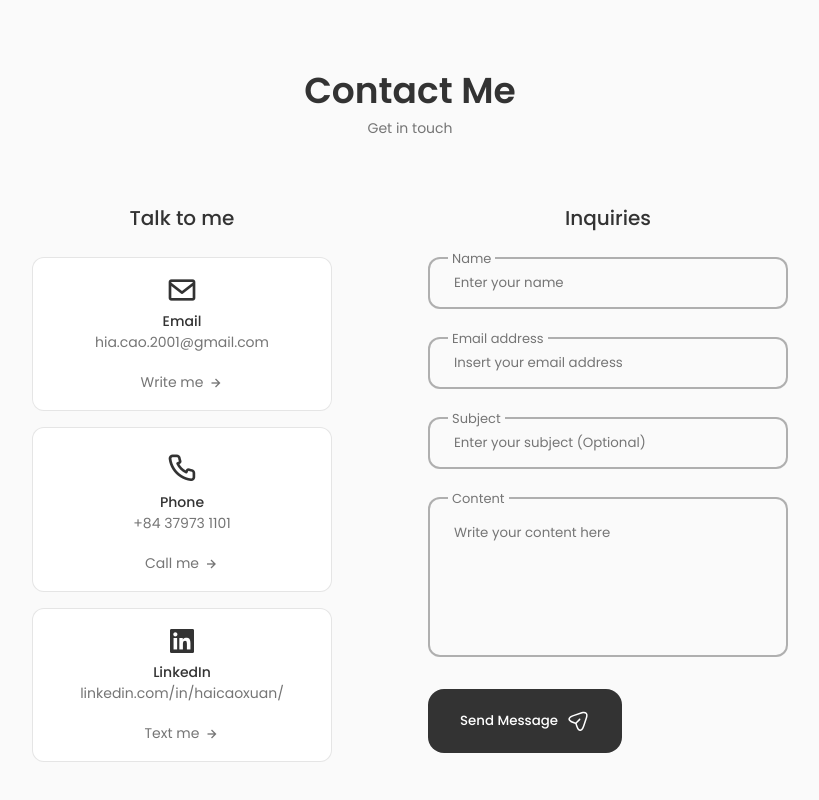
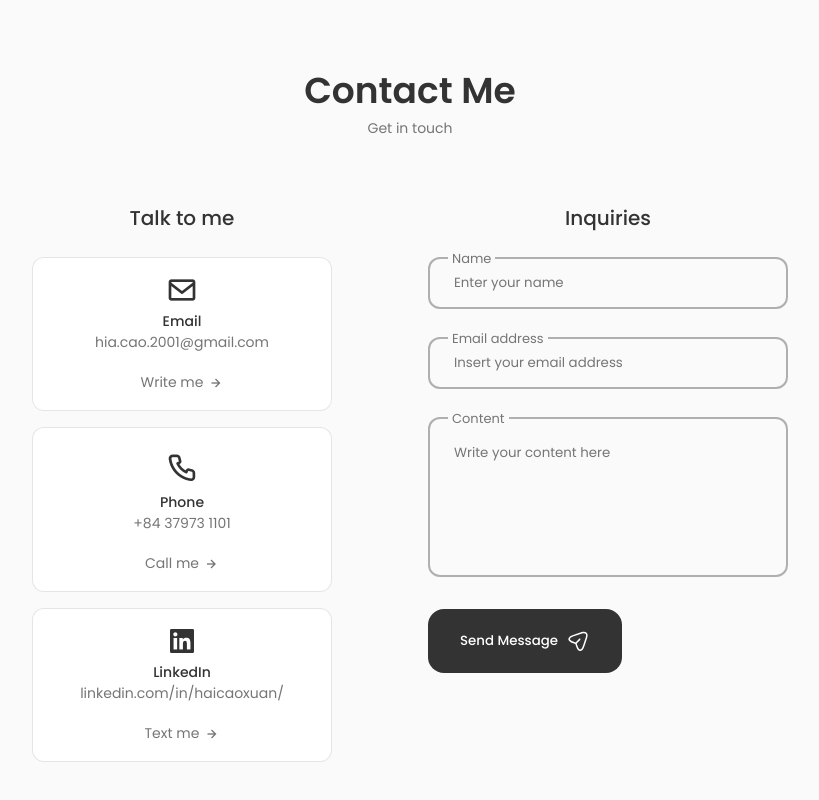
Before and after one commit to SShindow/portfolio, a React (Create React App) app: page / in a window 1280 px wide. Shown: the part 3913-4713 px from the top of the page, without its empty margins (230-1049 px from the left). Built offline with nearby package versions, Linux system fonts and the light colour scheme.

Commit message:
implement-emailjs

```diff
--- a/package.json
+++ b/package.json
@@ -3,9 +3,11 @@
   "version": "0.1.0",
   "private": true,
   "dependencies": {
+    "@emailjs/browser": "^3.11.0",
     "@testing-library/jest-dom": "^5.16.5",
     "@testing-library/react": "^13.4.0",
     "@testing-library/user-event": "^13.5.0",
+    "emailjs-com": "^3.2.0",
     "react": "^18.2.0",
     "react-dom": "^18.2.0",
     "react-scripts": "^5.0.1",
--- a/src/components/contact/Contact.jsx
+++ b/src/components/contact/Contact.jsx
@@ -1,7 +1,20 @@
-import React from "react";
+import React, { useRef } from "react";
 import "./contact.css";
+import emailjs from '@emailjs/browser';
 
 const Contact = () => {
+    const form = useRef();
+
+    const sendEmail = (e) => {
+    e.preventDefault();
+
+    emailjs.sendForm('service_0tb2zmj', 'template_4h6pm7l', form.current, '4iWAWzfaPn5LXhQ22')
+        .then((result) => {
+        console.log(result.text);
+        }, (error) => {
+        console.log(error.text);
+        });
+    };
     return (
     <section className="contact section" id="contact">
       <h2 className="section__title">Contact Me</h2>
@@ -59,7 +72,8 @@ const Contact = () => {
 
         <div className="contact__content">
             <h3 className="contact__title">Inquiries</h3>
-          <form className="contact__form">
+            <form className="contact__form"
+            ref={form} onSubmit={sendEmail}>
             <div className="contact__form-div">
                 <label className="contact__form-tag">
                 Name
@@ -81,18 +95,6 @@ const Contact = () => {
                 name="email"
                 className="contact__form-input"
                 placeholder="Insert your email address"
-              />
-            </div>
-
-            <div className="contact__form-div">
-              <label htmlFor="" className="contact__form-tag">
-                Subject
-              </label>
-              <input
-                type="text"
-                name="subject"
-                className="contact__form-input"
-                placeholder="Enter your subject (Optional)"
             />
             </div>
 
--- a/src/components/contact/contact.css
+++ b/src/components/contact/contact.css
@@ -111,12 +111,17 @@
 /* Breakpoints */
 /* For large devices */
 @media screen and (max-width: 992px){
-
+    .contact__container{
+        column-gap: 3rem;
+    }
 }
 
 /* For medium devices */
 @media screen and (max-width: 768px){
-
+    .contact__container{
+        grid-template-columns: 1fr;
+        row-gap: 3rem;
+    }
 }
 @media screen and (max-width: 576px){
 
```
Also changed, not shown: 1 other file (tests, documents, lock files or other folders). Lines whose indentation alone changed are shown as unchanged.
